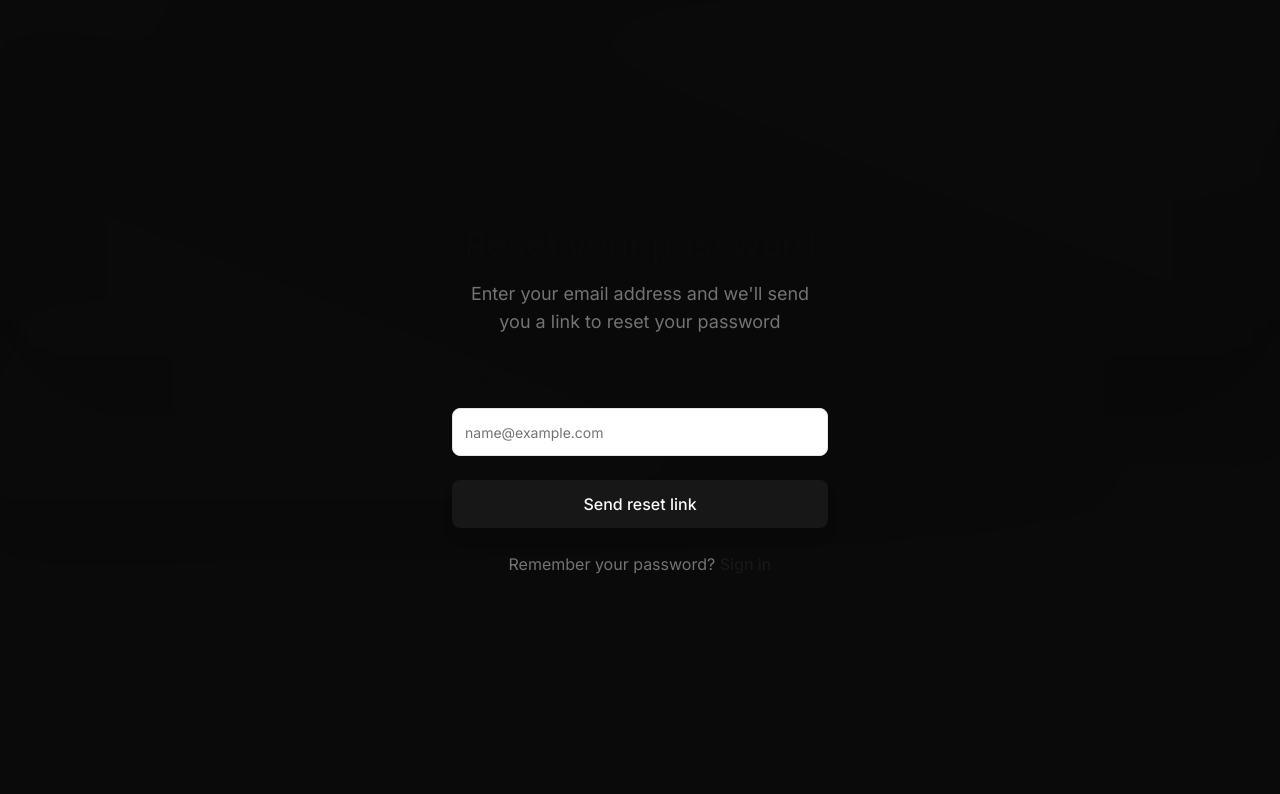
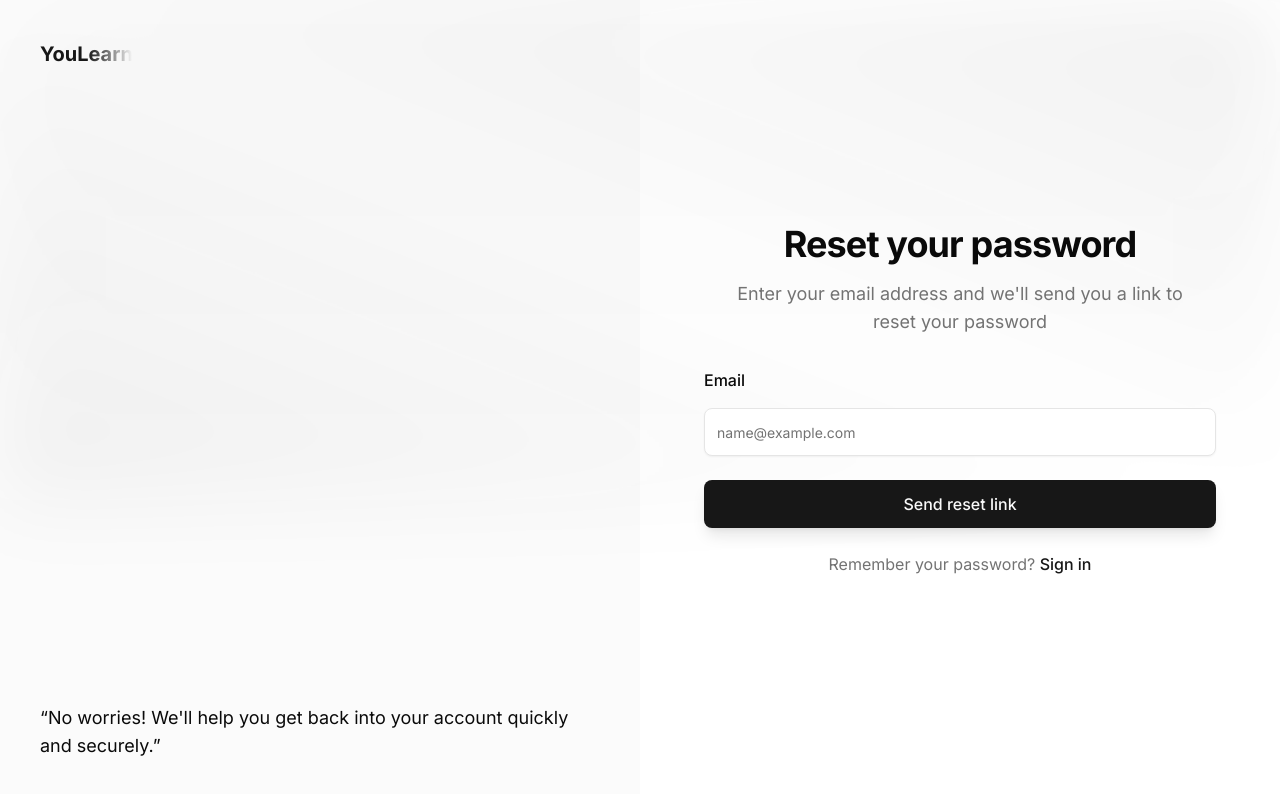
Before and after one commit to Ellisvelandia/Ilearn, a Next.js app: page /auth/forgot-password in a window 1280 px wide. Shown: the top 794 px of the page. Built offline with nearby package versions, Linux system fonts and the light colour scheme; no server answers.

Commit message:
feat: enhance ForgotPassword and Login components; update layout, improve styling, and add responsive design elements

```diff
--- a/src/app/auth/forgot-password/page.tsx
+++ b/src/app/auth/forgot-password/page.tsx
@@ -2,6 +2,7 @@ import { Metadata } from "next";
 import { ForgotPasswordForm } from "@/components/auth/forgot-password-form";
 import { auth } from "@/lib/auth";
 import { redirect } from "next/navigation";
+import Link from "next/link";
 
 export const metadata: Metadata = {
   title: "Forgot Password | YouLearn",
@@ -18,9 +19,42 @@ export default async function ForgotPasswordPage() {
   }
 
   return (
-    <div className="min-h-screen bg-[#0A0A0A] flex items-center justify-center">
-      <div className="w-full px-3 sm:px-6 md:px-8 flex flex-col justify-center min-w-[320px] max-w-[440px] mx-auto">
-        <ForgotPasswordForm />
+    <div className="min-h-screen bg-background">
+      <div className="relative min-h-screen flex-col items-center justify-center grid lg:max-w-none lg:grid-cols-2 lg:px-0">
+        {/* Left side - Hidden on mobile/tablet, visible on desktop */}
+        <div className="relative hidden h-full flex-col bg-muted/40 dark:bg-muted p-10 text-foreground dark:text-white lg:flex">
+          <div className="relative z-20 flex items-center text-lg font-medium">
+            <Link href="/" className="flex items-center space-x-2">
+              <span className="bg-gradient-to-r from-primary via-primary to-primary-foreground bg-clip-text text-transparent text-xl font-bold">
+                YouLearn
+              </span>
+            </Link>
+          </div>
+          <div className="relative z-20 mt-auto">
+            <blockquote className="space-y-2">
+              <p className="text-lg">
+                &ldquo;No worries! We'll help you get back into your account quickly and securely.&rdquo;
+              </p>
+            </blockquote>
+          </div>
+        </div>
+
+        {/* Right side - Form container */}
+        <div className="p-4 sm:p-8 md:p-12 lg:p-16 flex items-center justify-center bg-background dark:bg-transparent">
+          {/* Mobile/Tablet Logo - Hidden on desktop */}
+          <div className="absolute top-8 inset-x-0 flex justify-center lg:hidden">
+            <Link href="/" className="flex items-center space-x-2">
+              <span className="bg-gradient-to-r from-primary via-primary to-primary-foreground bg-clip-text text-transparent text-xl font-bold">
+                YouLearn
+              </span>
+            </Link>
+          </div>
+
+          {/* Form wrapper */}
+          <div className="w-full mt-16 sm:mt-20 lg:mt-0 min-w-[300px] sm:min-w-[400px] max-w-[95%] sm:max-w-[500px] md:max-w-[550px] lg:max-w-[600px] mx-auto">
+            <ForgotPasswordForm />
+          </div>
+        </div>
       </div>
     </div>
   );
--- a/src/app/auth/login/page.tsx
+++ b/src/app/auth/login/page.tsx
@@ -2,10 +2,11 @@ import { Metadata } from "next";
 import { LoginForm } from "@/components/auth/login-form";
 import { auth } from "@/lib/auth";
 import { redirect } from "next/navigation";
+import Link from "next/link";
 
 export const metadata: Metadata = {
-  title: "Login | YouLearn",
-  description: "Login to your YouLearn account",
+  title: "Sign In | YouLearn",
+  description: "Sign in to your YouLearn account",
 };
 
 export default async function LoginPage() {
@@ -18,23 +19,41 @@ export default async function LoginPage() {
   }
 
   return (
-    <div className="min-h-screen bg-[#0A0A0A]">
+    <div className="min-h-screen bg-background">
       <div className="relative min-h-screen flex-col items-center justify-center grid lg:max-w-none lg:grid-cols-2 lg:px-0">
-        <div className="relative hidden h-full flex-col p-10 text-white dark:border-r lg:flex">
+        {/* Left side - Hidden on mobile/tablet, visible on desktop */}
+        <div className="relative hidden h-full flex-col bg-muted/40 dark:bg-muted p-10 text-foreground dark:text-white lg:flex">
           <div className="relative z-20 flex items-center text-lg font-medium">
-            YouLearn
+            <Link href="/" className="flex items-center space-x-2">
+              <span className="bg-gradient-to-r from-primary via-primary to-primary-foreground bg-clip-text text-transparent text-xl font-bold">
+                YouLearn
+              </span>
+            </Link>
           </div>
           <div className="relative z-20 mt-auto">
             <blockquote className="space-y-2">
               <p className="text-lg">
-                &ldquo;Transform your learning experience with AI-powered study
-                tools and personalized tutoring.&rdquo;
+                &ldquo;Welcome back to YouLearn. Continue your learning journey with our AI-powered tools and expert guidance.&rdquo;
               </p>
             </blockquote>
           </div>
         </div>
-        <div className="w-full px-3 sm:px-6 md:px-8 lg:px-12 flex flex-col justify-center space-y-4 min-w-[320px] max-w-[95%] sm:max-w-[600px] mx-auto lg:max-w-none">
-          <LoginForm />
+
+        {/* Right side - Form container */}
+        <div className="p-4 sm:p-8 md:p-12 lg:p-16 flex items-center justify-center bg-background dark:bg-transparent">
+          {/* Mobile/Tablet Logo - Hidden on desktop */}
+          <div className="absolute top-8 inset-x-0 flex justify-center lg:hidden">
+            <Link href="/" className="flex items-center space-x-2">
+              <span className="bg-gradient-to-r from-primary via-primary to-primary-foreground bg-clip-text text-transparent text-xl font-bold">
+                YouLearn
+              </span>
+            </Link>
+          </div>
+
+          {/* Form wrapper */}
+          <div className="w-full mt-16 sm:mt-20 lg:mt-0 min-w-[300px] sm:min-w-[400px] max-w-[95%] sm:max-w-[500px] md:max-w-[550px] lg:max-w-[600px] mx-auto">
+            <LoginForm />
+          </div>
         </div>
       </div>
     </div>
```
